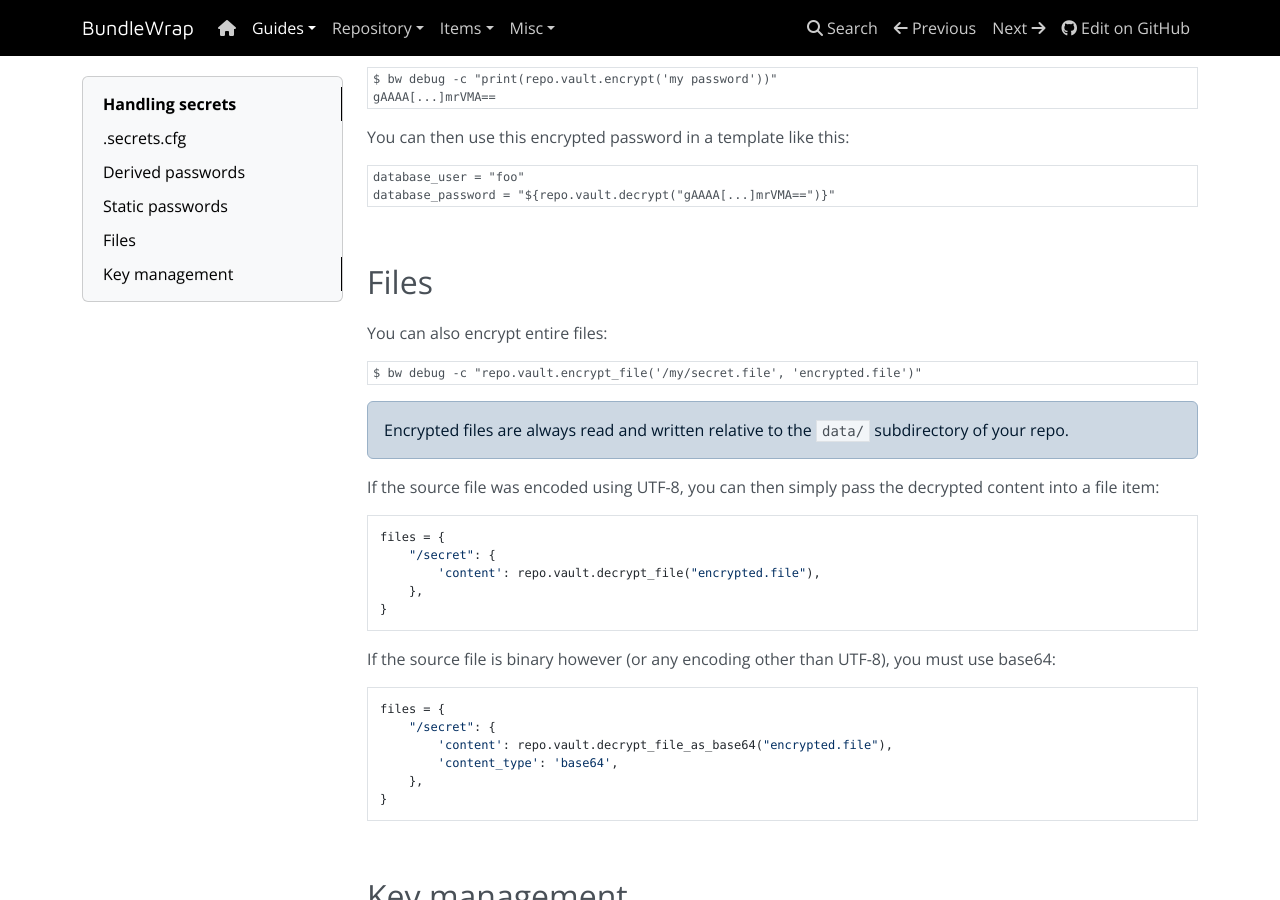
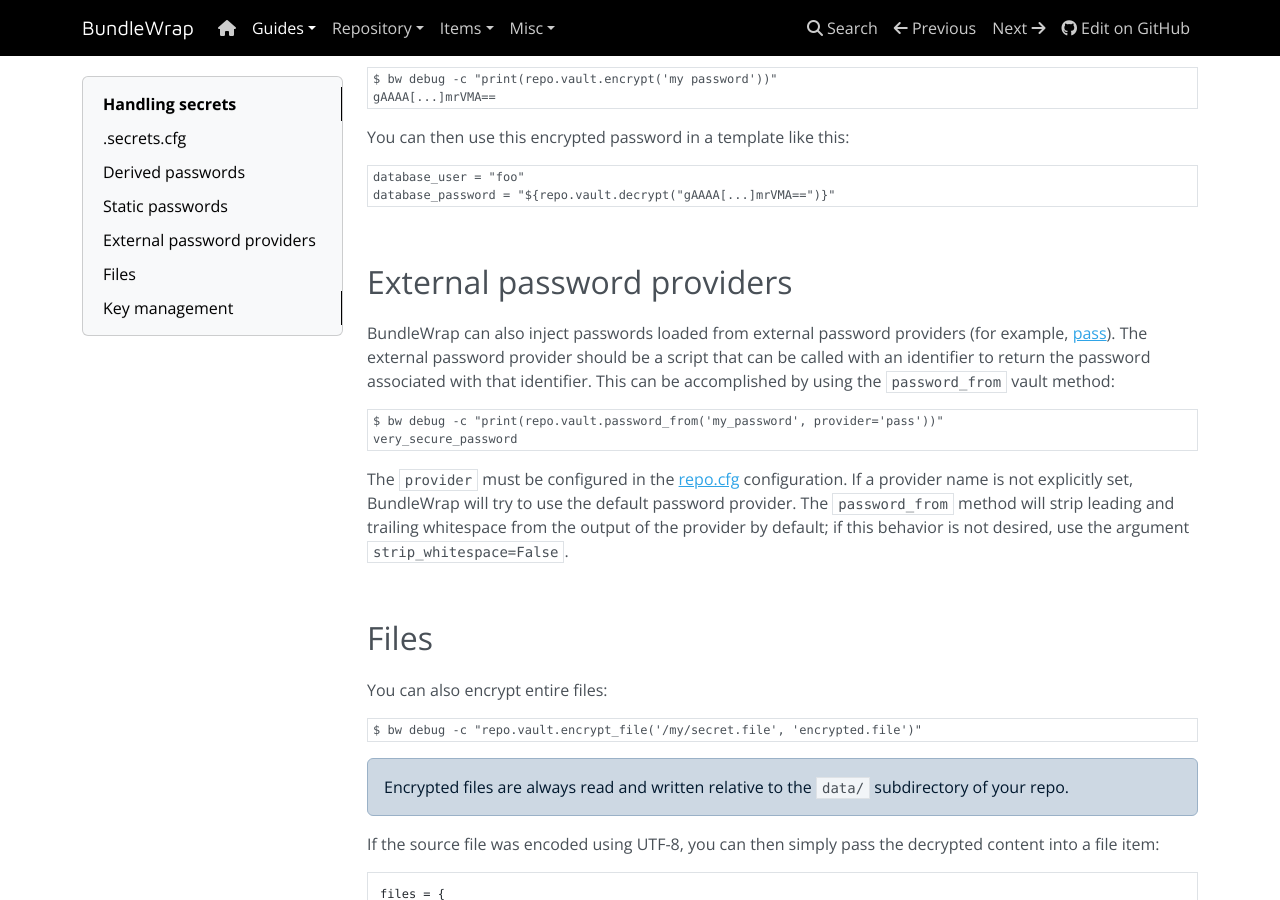
Before and after one commit to bundlewrap/bundlewrap, an MkDocs documentation site: the page built from docs/content/guide/secrets.md, in a window 1280 px wide and 900 px high, scrolled down 1724 px. Built offline with MkDocs 1.6.1, drawn with Linux system fonts in a browser that asks for light colours; nearby versions of some CDN libraries.

Commit message:
Add external password provider documentation

```diff
--- a/docs/content/guide/secrets.md
+++ b/docs/content/guide/secrets.md
@@ -70,6 +70,18 @@
 
 <br>
 
+## External password providers
+
+BundleWrap can also inject passwords loaded from external password providers (for example, [pass](https://www.passwordstore.org/)). The external password provider should be a script that can be called with an identifier to return the password associated with that identifier. This can be accomplished by using the `password_from` vault method:
+
+<pre><code class="nohighlight">$ bw debug -c "print(repo.vault.password_from('my_password', provider='pass'))"
+very_secure_password
+</code></pre>
+
+The `provider` must be configured in the [repo.cfg](/repo/repo.cfg) configuration. If a provider name is not explicitly set, BundleWrap will try to use the default password provider. The `password_from` method will strip leading and trailing whitespace from the output of the provider by default; if this behavior is not desired, use the argument `strip_whitespace=False`.
+
+<br>
+
 ## Files
 
 You can also encrypt entire files:
--- a/docs/mkdocs.yml
+++ b/docs/mkdocs.yml
@@ -26,6 +26,7 @@
   - Migrating to 4.0: guide/migrate_34.md
 - Repository:
   - Overview: repo/layout.md
+  - repo.cfg: repo/repo.cfg.md
   - nodes.py: repo/nodes.py.md
   - groups.py: repo/groups.py.md
   - requirements.txt: repo/requirements.txt.md
```
Also changed, not shown: docs/content/index.md (+1 -0 lines), docs/content/repo/layout.md (+4 -0 lines), docs/content/repo/repo.cfg.md (added, +38 -0 lines).
